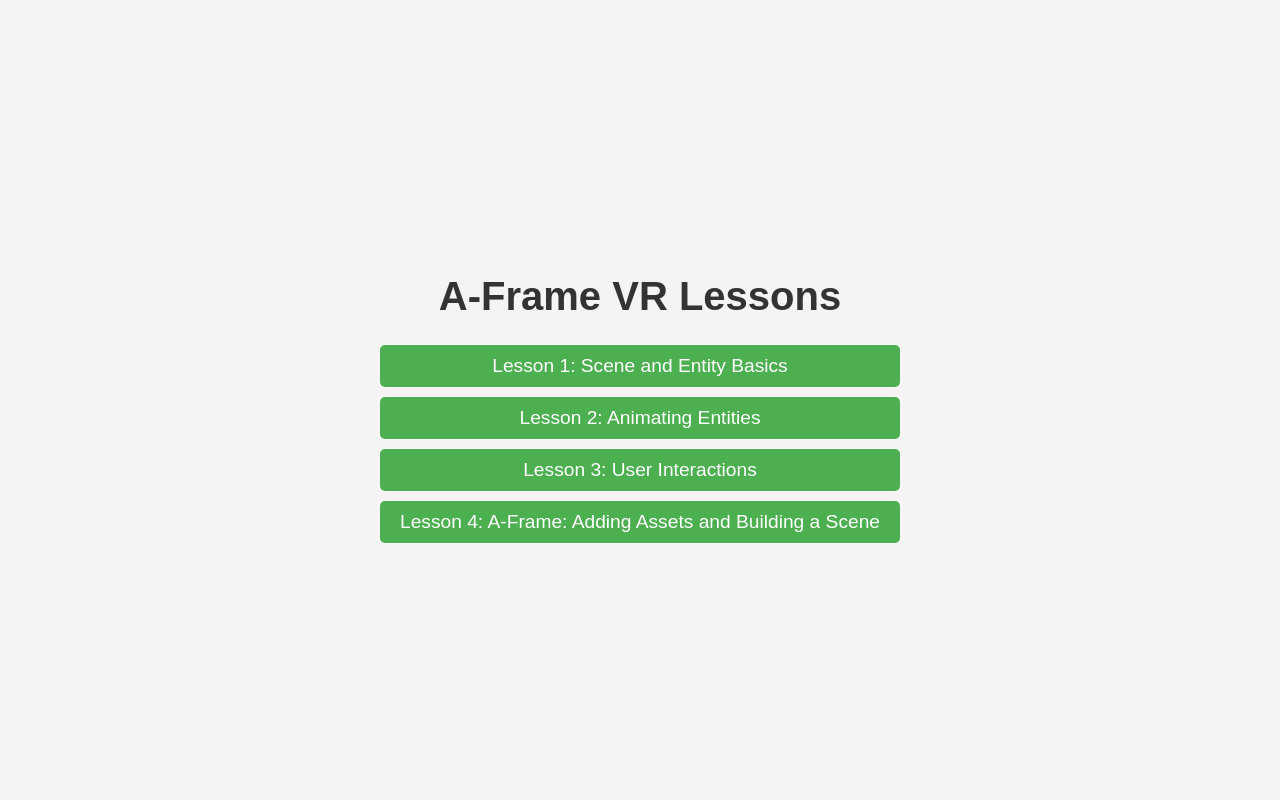
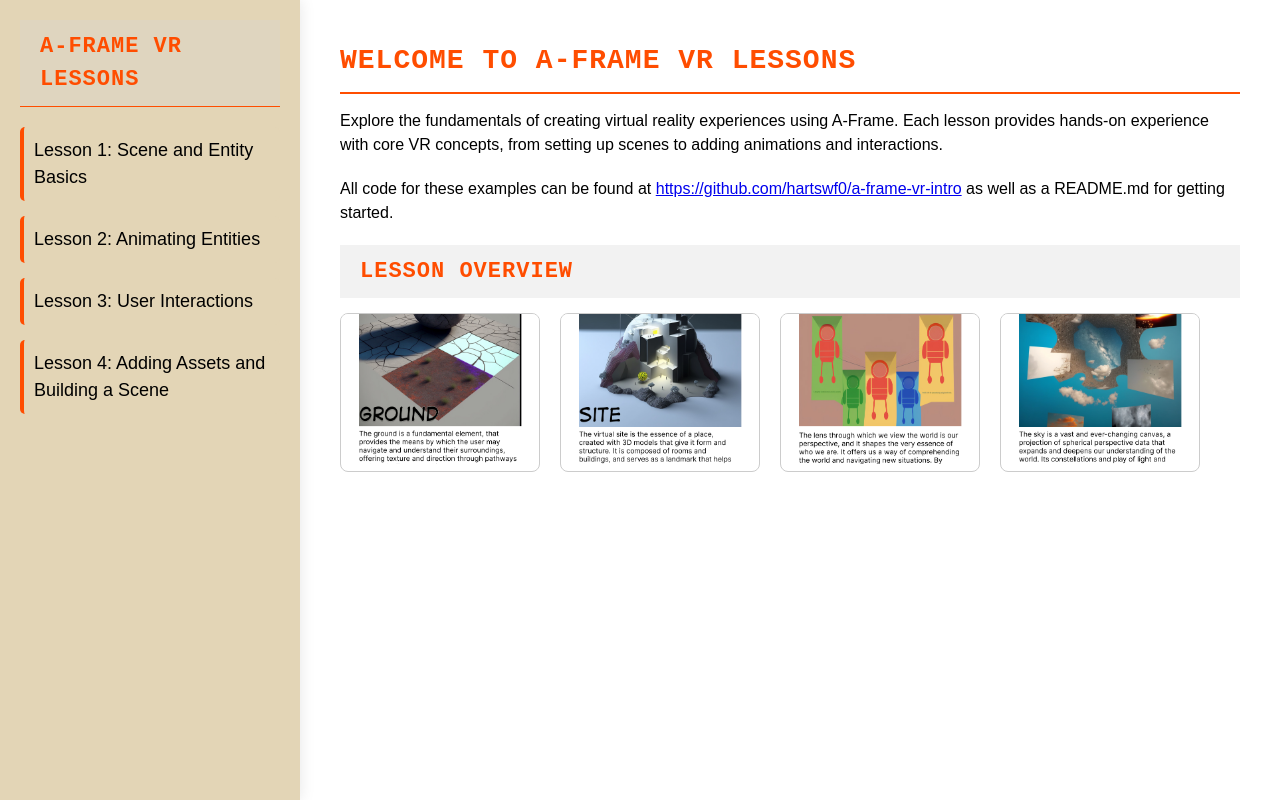
Before and after one commit to hartswf0/a-frame-vr-intro, a plain HTML site: page index.html in a window 1280 px wide. Drawn offline with Linux system fonts and the light colour scheme.

Commit message:
spin it up

```diff
--- a/index.html
+++ b/index.html
@@ -5,46 +5,190 @@
     <meta name="viewport" content="width=device-width, initial-scale=1.0">
     <title>A-Frame VR Lessons</title>
     <style>
+      /* Basic Reset */
+      * {
+        margin: 0;
+        padding: 0;
+        box-sizing: border-box;
+      }
+
       body {
-        font-family: Arial, sans-serif;
+        font-family: 'Arial', sans-serif;
+        background-color: #f4e3c3;
+        color: #000000;
+        line-height: 1.5;
+        font-size: 16px;
         display: flex;
-        justify-content: center;
-        align-items: center;
-        height: 100vh;
-        background-color: #f4f4f4;
-        margin: 0;
+        min-height: 100vh;
       }
-      .container {
-        text-align: center;
+
+      /* Side Menu */
+      nav {
+        width: 300px;
+        background-color: #e3d5b6;
+        padding: 20px;
+        box-shadow: 0px 0px 15px rgba(0, 0, 0, 0.1);
+        position: fixed;
+        top: 0;
+        bottom: 0;
+        left: 0;
+        overflow-y: auto;
       }
-      h1 {
-        font-size: 2.5em;
-        color: #333;
+
+      nav h2 {
+        color: #ff4d00;
+        font-size: 22px;
+        text-transform: uppercase;
+        margin-bottom: 20px;
+        border-bottom: 1px solid #ff4d00;
+        padding-bottom: 10px;
       }
-      a {
+
+      nav ul {
+        list-style: none;
+        padding: 0;
+      }
+
+      nav ul li {
+        margin-bottom: 15px;
+      }
+
+      nav ul li a {
+        color: #000000;
+        text-decoration: none;
+        font-size: 18px;
+        padding: 10px;
         display: block;
-        margin: 10px 0;
-        padding: 10px 20px;
-        font-size: 1.2em;
-        color: #fff;
-        background-color: #4CAF50;
-        text-decoration: none;
         border-radius: 5px;
+        background-color: #e3d5b6;
+        border-left: 4px solid #ff4d00;
         transition: background-color 0.3s ease;
       }
-      a:hover {
-        background-color: #45a049;
+
+      nav ul li a:hover {
+        background-color: #d4c4a8;
+      }
+
+      /* Main Content Area */
+      main {
+        margin-left: 300px;
+        padding: 40px;
+        flex-grow: 1;
+        background-color: #ffffff;
+        box-shadow: 0px 0px 15px rgba(0, 0, 0, 0.1);
+      }
+
+      h1, h2 {
+        font-family: 'Courier New', monospace;
+        color: #ff4d00;
+        text-transform: uppercase;
+        margin-bottom: 15px;
+        letter-spacing: 1px;
+      }
+
+      h1 {
+        font-size: 28px;
+        border-bottom: 2px solid #ff4d00;
+        padding-bottom: 10px;
+      }
+
+      h2 {
+        font-size: 22px;
+        background-color: rgba(211, 211, 211, 0.3);
+        padding: 10px 20px;
+        position: relative;
+      }
+
+      p {
+        margin-bottom: 20px;
+      }
+
+      .artifact-cards {
+        display: flex;
+        flex-wrap: wrap;
+        gap: 20px;
+        justify-content: flex-start;
+      }
+
+      .artifact-card {
+        width: 200px;
+        border: 1px solid #ccc;
+        border-radius: 8px;
+        overflow: hidden;
+        cursor: pointer;
+        position: relative;
+      }
+
+      .artifact-image {
+        width: 100%;
+        height: 150px;
+        object-fit: cover;
+      }
+
+      .artifact-name {
+        position: absolute;
+        bottom: 0;
+        left: 0;
+        right: 0;
+        background-color: rgba(255, 255, 255, 0.8);
+        padding: 10px;
+        text-align: center;
+        transform: translateY(100%);
+        transition: transform 0.3s ease-in-out;
+      }
+
+      .artifact-card:hover .artifact-name {
+        transform: translateY(0);
       }
     </style>
   </head>
   <body>
-    <div class="container">
-      <h1>A-Frame VR Lessons</h1>
-      <a href="Lesson_01.html">Lesson 1: Scene and Entity Basics</a>
-      <a href="Lesson_02.html">Lesson 2: Animating Entities</a>
-      <a href="Lesson_03.html">Lesson 3: User Interactions</a>
-      <a href="Lesson_04.html">Lesson 4: A-Frame: Adding Assets and Building a Scene</a>
-    </div>
-    </div>
+    <!-- Side Menu -->
+    <nav>
+      <h2>A-Frame VR Lessons</h2>
+      <ul>
+        <li><a href="Lesson_01.html">Lesson 1: Scene and Entity Basics</a></li>
+        <li><a href="Lesson_02.html">Lesson 2: Animating Entities</a></li>
+        <li><a href="Lesson_03.html">Lesson 3: User Interactions</a></li>
+        <li><a href="Lesson_04.html">Lesson 4: Adding Assets and Building a Scene</a></li>
+      </ul>
+    </nav>
+
+    <!-- Main Content Area -->
+    <main>
+      <h1>Welcome to A-Frame VR Lessons</h1>
+      <p>Explore the fundamentals of creating virtual reality experiences using A-Frame. Each lesson provides hands-on experience with core VR concepts, from setting up scenes to adding animations and interactions.</p>
+      <p>All code for these examples can be found at <a href="https://github.com/hartswf0/a-frame-vr-intro">https://github.com/hartswf0/a-frame-vr-intro</a> as well as a README.md for getting started.</p>
+      <h2>Lesson Overview</h2>
+      <div class="artifact-cards">
+        <div class="artifact-card">
+          <a href="Lesson_01.html">
+            <img src="ASSETS/ground.jpg" alt="Lesson 1: Scene and Entity Basics" class="artifact-image">
+            <div class="artifact-name">Lesson 1: Scene and Entity Basics</div>
+          </a>
+        </div>
+
+        <div class="artifact-card">
+          <a href="Lesson_02.html">
+            <img src="ASSETS/site.jpg" alt="Lesson 2: Animating Entities" class="artifact-image">
+            <div class="artifact-name">Lesson 2: Animating Entities</div>
+          </a>
+        </div>
+
+        <div class="artifact-card">
+          <a href="Lesson_03.html">
+            <img src="ASSETS/perspective.jpg" alt="Lesson 3: User Interactions" class="artifact-image">
+            <div class="artifact-name">Lesson 3: User Interactions</div>
+          </a>
+        </div>
+
+        <div class="artifact-card">
+          <a href="Lesson_04.html">
+            <img src="ASSETS/sky.jpg" alt="Lesson 4: Adding Assets and Building a Scene" class="artifact-image">
+            <div class="artifact-name">Lesson 4: Adding Assets and Building a Scene</div>
+          </a>
+        </div>
+      </div>
+    </main>
   </body>
 </html>
```
Also changed, not shown: Lesson_04.html (+28 -15 lines).
